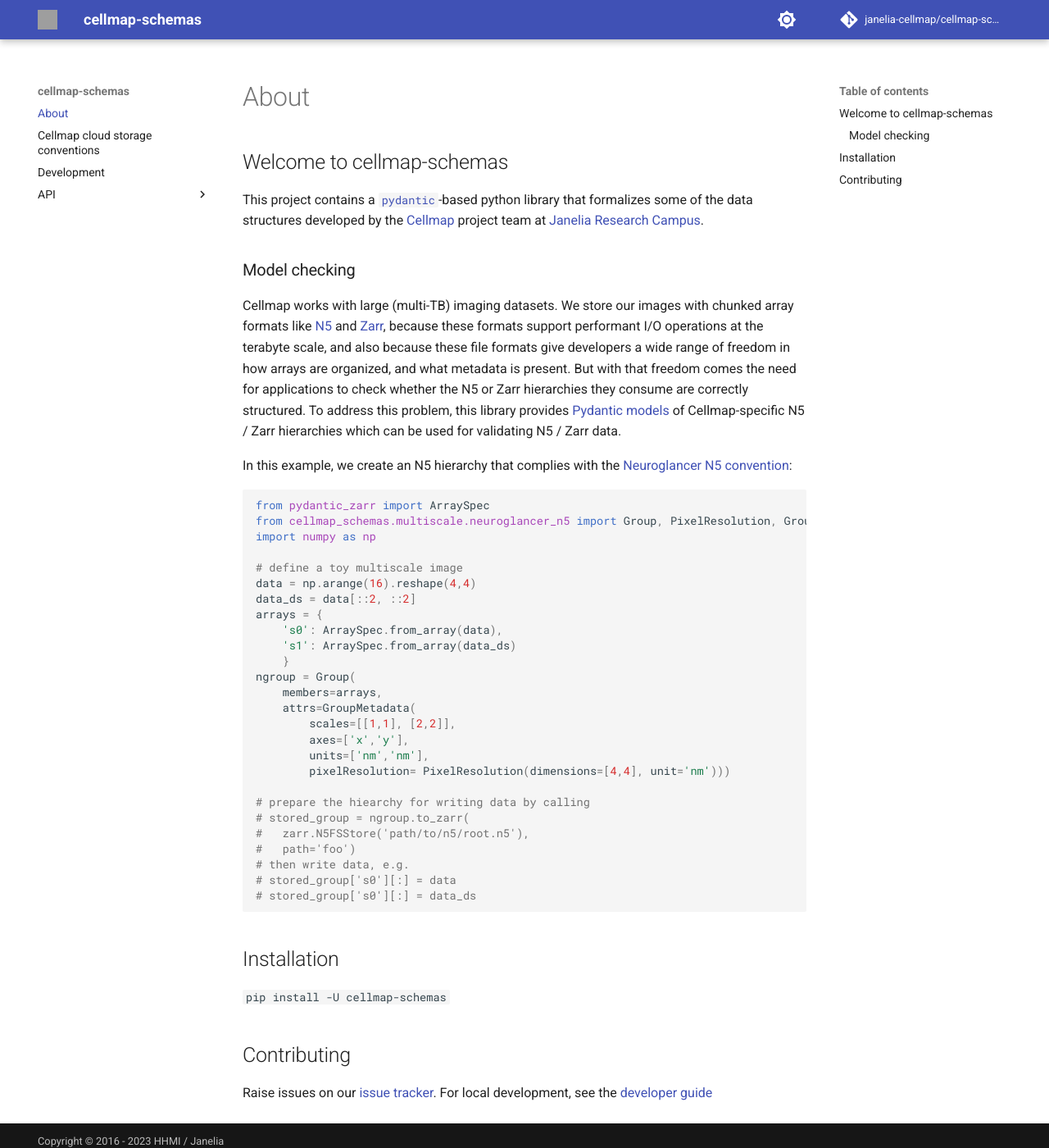
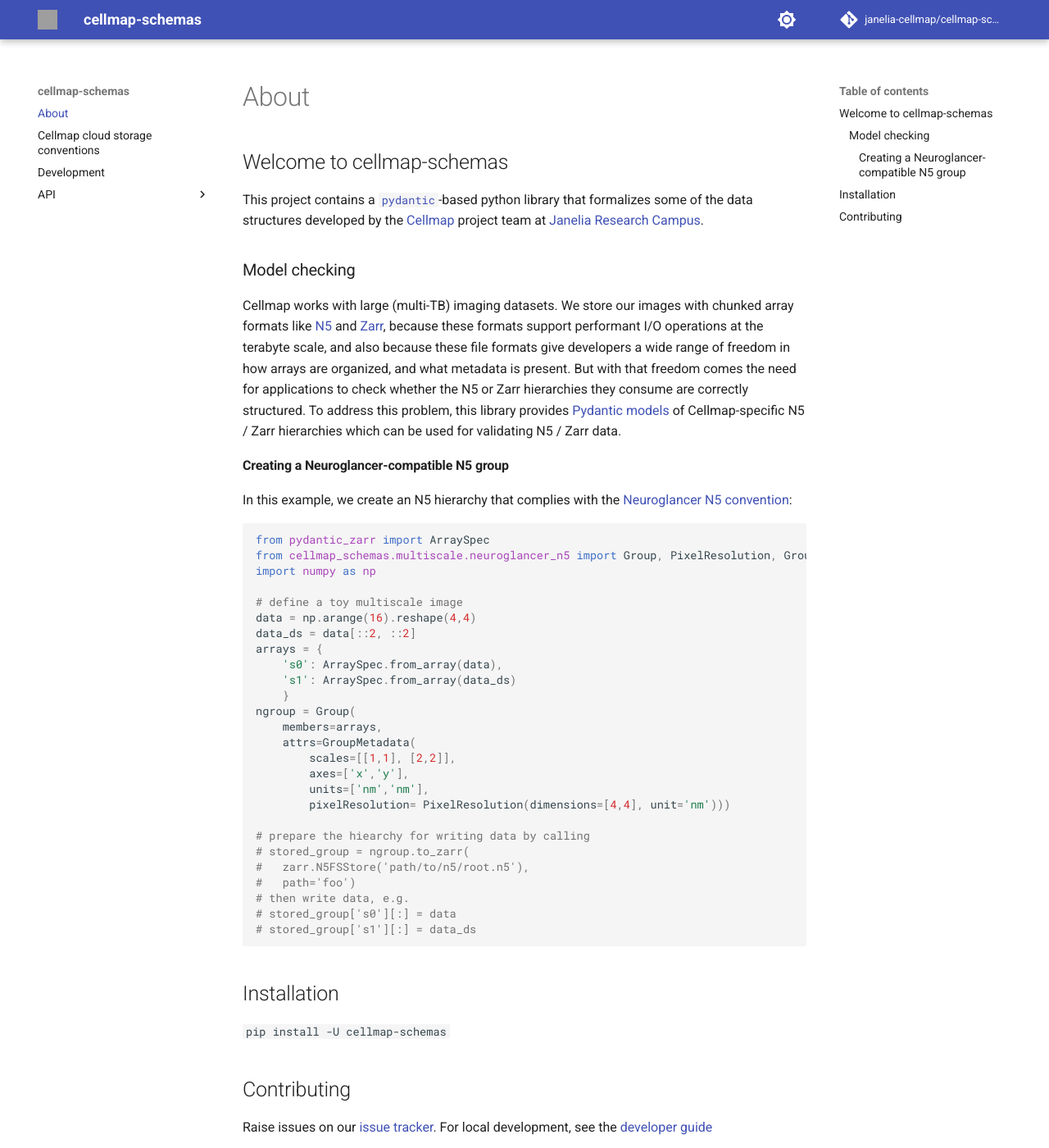
Before and after one commit to janelia-cellmap/cellmap-schemas, an MkDocs documentation site: the page built from docs/index.md, in a window 1280 px wide and 1400 px high. Shown: the whole window at 82% size. Built offline with MkDocs 1.6.1 and Material for MkDocs 9.7.7, drawn with Linux system fonts in a browser that asks for light colours; comment, search, counter and statistics services are not loaded; grey boxes are pictures that could not be loaded.

Commit message:
docs: fix example

````diff
--- a/docs/index.md
+++ b/docs/index.md
@@ -5,6 +5,8 @@
 ## Model checking
 
 Cellmap works with large (multi-TB) imaging datasets. We store our images with chunked array formats like [N5](https://github.com/saalfeldlab/n5) and [Zarr](https://zarr.readthedocs.io/en/stable/), because these formats support performant I/O operations at the terabyte scale, and also because these file formats give developers a wide range of freedom in how arrays are organized, and what metadata is present. But with that freedom comes the need for applications to check whether the N5 or Zarr hierarchies they consume are correctly structured. To address this problem, this library provides [Pydantic models](https://docs.pydantic.dev/latest/) of Cellmap-specific N5 / Zarr hierarchies which can be used for validating N5 / Zarr data.
+
+### Creating a Neuroglancer-compatible N5 group
 
 In this example, we create an N5 hierarchy that complies with the [Neuroglancer N5 convention](https://github.com/google/neuroglancer/issues/176#issuecomment-553027775):
 
@@ -34,7 +36,7 @@
 #   path='foo')
 # then write data, e.g.
 # stored_group['s0'][:] = data
-# stored_group['s0'][:] = data_ds
+# stored_group['s1'][:] = data_ds
 
 ```
 
````
